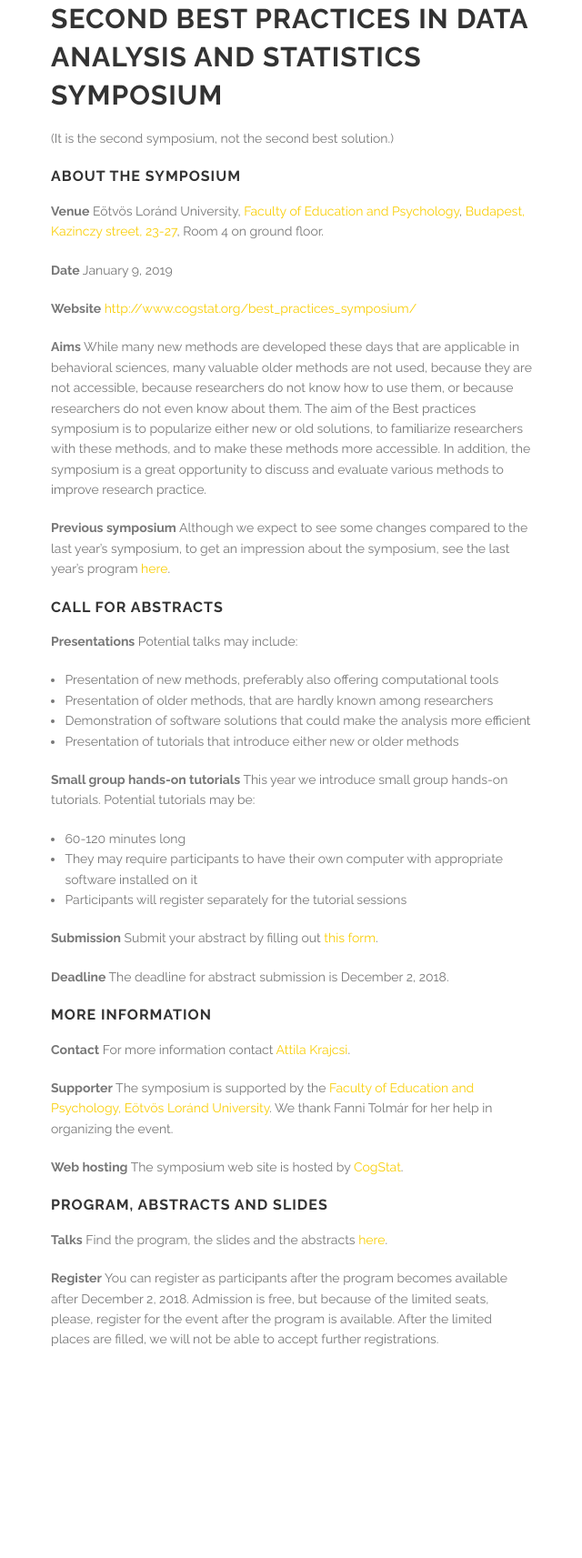
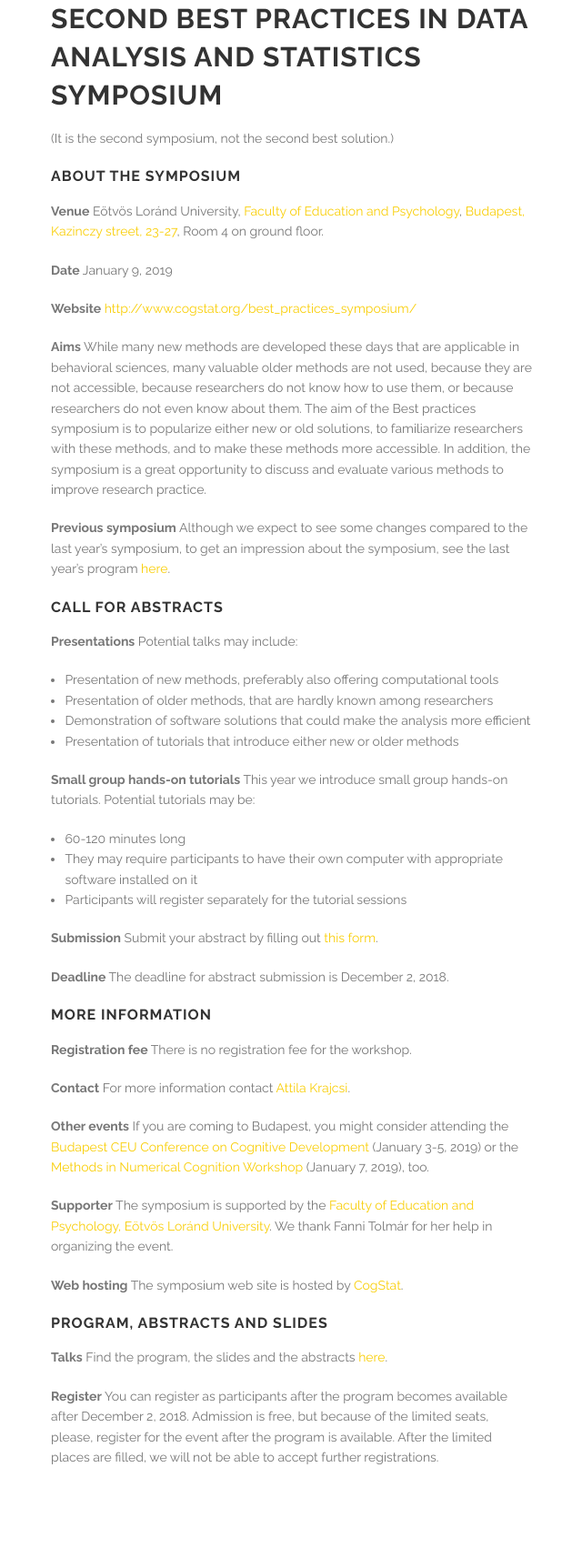
Before and after one commit to cogstat/cogstat_website, a Jekyll site: the page built from best_practices_symposium/index.md, in a window 1280 px wide. Shown: the whole page at 91% size, without its empty margins (39-679 px from the left). Built offline with Jekyll 4.4.1, drawn with Linux system fonts in a browser that asks for light colours; before the commit the page ends 1584 px from its top, so only the background shows below that.

Commit message:
symp: registration fee and other events

```diff
--- a/best_practices_symposium/index.md
+++ b/best_practices_symposium/index.md
@@ -37,7 +37,11 @@ __Deadline__ The deadline for abstract submission is December 2, 2018.
 
 ### More information
 
+__Registration fee__ There is no registration fee for the workshop.
+
 __Contact__ For more information contact [Attila Krajcsi](mailto:krajcsi.attila@ppk.elte.hu).
+
+__Other events__ If you are coming to Budapest, you might consider attending the [Budapest CEU Conference on Cognitive Development](http://bcccd.org/) (January 3-5, 2019) or the [Methods in Numerical Cognition Workshop](https://www.thenumberworks.org/numerical_cognition_methods_workshop.html) (January 7, 2019), too.
 
 __Supporter__ The symposium is supported by the [Faculty of Education and Psychology, Eötvös Loránd University](https://www.ppk.elte.hu/en). We thank Fanni Tolmár for her help in organizing the event.
 
```
